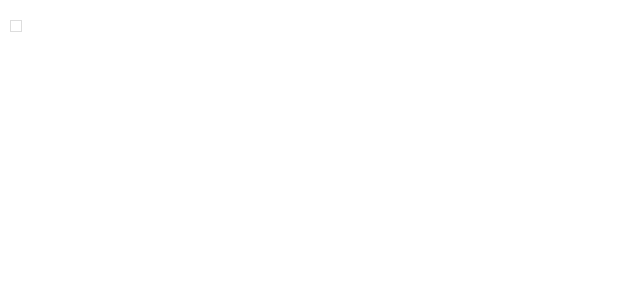
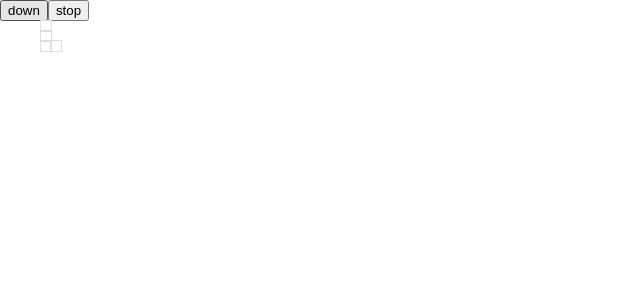
Before and after one commit to AlanWater/react-tetris, a React (Create React App) app: page / in a window 1280 px wide. Shown: the top 300 px of the page, without its empty margins (0-640 px from the left). Built offline with nearby package versions, Linux system fonts and the light colour scheme.

Commit message:
the L component can drop down
just make the L shape can dorp down

```diff
--- a/src/App.js
+++ b/src/App.js
@@ -1,16 +1,49 @@
 import React, { Component } from 'react';
 import logo from './logo.svg';
 import './App.css';
-import Cell from './template/square/cell'
-class Square extends Cell{
+import Square from './template/square/square';
+const cellArr = [{
+  x:4,y:4
+},{
+  x:5,y:4
+},{
+  x:4,y:3
+},{
+  x:4,y:2
+}]
+var currentSquare;
+class App extends Component {
   constructor(props){
-      super(props);
+    super(props);
+    this.state = {
+      currentSquare:undefined
+    }
   }
-};
-class App extends Component {
+  setCurrentSquare(instance){
+    currentSquare = instance;
+  }
+  componentDidMount(){
+    this.setState({
+      currentSquare:currentSquare
+    })
+  }
+  squareStartDown(){
+    this.state.currentSquare.freeDown();
+  }
+  squareStopDown(){
+    this.state.currentSquare.stopOnland();
+  }
   render() {
+    const squareStartDownFunc = this.squareStartDown.bind(this);
+    const squareStopDownFunc = this.squareStopDown.bind(this);
     return (
-      <Square x="1" y="2"></Square>
+      <div>
+        <div>
+          <button type="button" onClick={squareStartDownFunc}>down</button>
+          <button type="button" onClick={squareStopDownFunc}>stop</button>
+        </div>
+        <Square ref={this.setCurrentSquare} cellArr={cellArr}></Square>
+      </div>
     )
   }
 }
--- a/src/template/square/cell.js
+++ b/src/template/square/cell.js
@@ -6,36 +6,21 @@ class Cell extends Component{
         super(props);
         //每个小方块的基本属性，x：x轴坐标，y：y轴坐标，w：宽度，h：高度
         const state = {
-            x:this.props.x,
-            y:this.props.y,
+
             w:squareBaseCofnig.cell_w,
             h:squareBaseCofnig.cell_h
         }
-        this.abc = () => {}
+
         this.state = state;
     }
-    //小方块可以左右移动，往下移动。左右移动按键控制，往下移动有正常自动下落速度和按键快速下落
-    down(){
-        console.log(123456);
-        this.setState((preState, props) => ({
-            y: preState.y + 1
-        }))
-    }
-    left(){
-        this.setState((preState, props) => ({
-            x: preState.x - 1
-        }))
-    }
-    right(){
-        this.setState((preState, props) => ({
-            x: preState.x + 1
-        }))
+    componentWillReceiveProps(nextProps){
+
     }
     render(){
         const style={
             position:'absolute',
-            left:this.state.x*squareBaseCofnig.cell_w+'px',
-            top:this.state.y*squareBaseCofnig.cell_h+'px',
+            left:this.props.x*squareBaseCofnig.cell_w+'px',
+            top:this.props.y*squareBaseCofnig.cell_h+'px',
             width:squareBaseCofnig.cell_w+'px',
             height:squareBaseCofnig.cell_h+'px',
             border:'1px solid #ddd'
--- a/src/template/square/square.js
+++ b/src/template/square/square.js
@@ -4,6 +4,32 @@ import Cell from './cell';
 class Square extends Cell{
     constructor(props){
         super(props);
+        this.state = {
+            downTimer:undefined,
+            cellArr:props.cellArr
+        }
+    }
+    //所有方块都有的抽象方法
+    //自由下落,方块出场就会自动下落
+    freeDown(){
+        this.setState({
+            downTimer:setInterval(()=>{
+                this.setState({
+                    cellArr:this.state.cellArr.map((item)=>({
+                        x:item.x,
+                        y:item.y+1
+                    }))
+                })
+            },1000)
+        })
+    }
+    //落地停止,方块碰到地面会停止运动
+    stopOnland(){
+        clearInterval(this.state.downTimer);
+    }
+    //每个方块都会变形
+    render(){
+        return this.state.cellArr.map((item,idx)=>(<Cell key={idx} x={item.x} y={item.y}></Cell>))
     }
 }
 export default Square;
```
